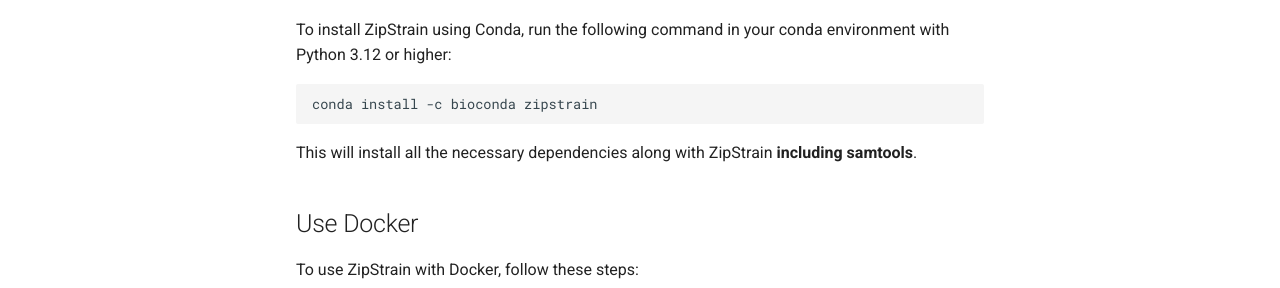
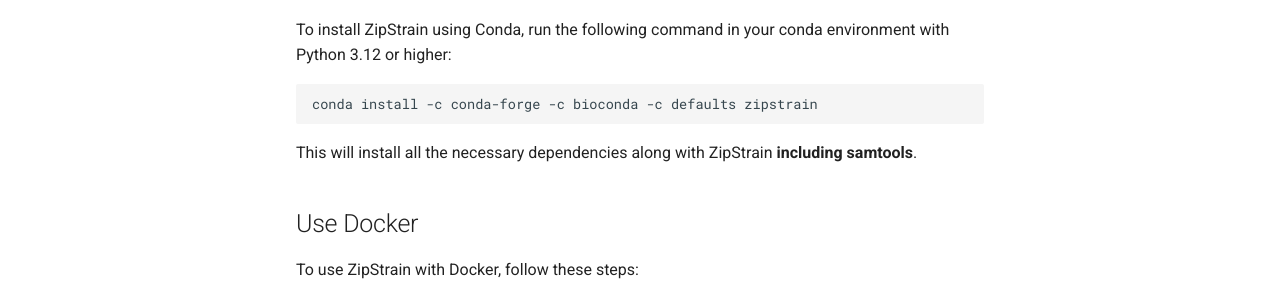
Before and after one commit to OlmLab/ZipStrain, an MkDocs documentation site: the page built from docs/installation.md, in a window 1280 px wide and 1288 px high. Shown: the part 700-988 px from the top of the window. Built offline with MkDocs 1.6.1 and Material for MkDocs 9.7.7, drawn with Linux system fonts in a browser that asks for light colours.

Commit message:
Update installation.md

````diff
--- a/docs/installation.md
+++ b/docs/installation.md
@@ -25,7 +25,7 @@ zipstrain test
 To install ZipStrain using Conda, run the following command in your conda environment with Python 3.12 or higher:
 
 ```
-conda install -c bioconda zipstrain
+conda install -c conda-forge -c bioconda -c defaults zipstrain
 ```
 This will install all the necessary dependencies along with ZipStrain **including samtools**.
 
````
